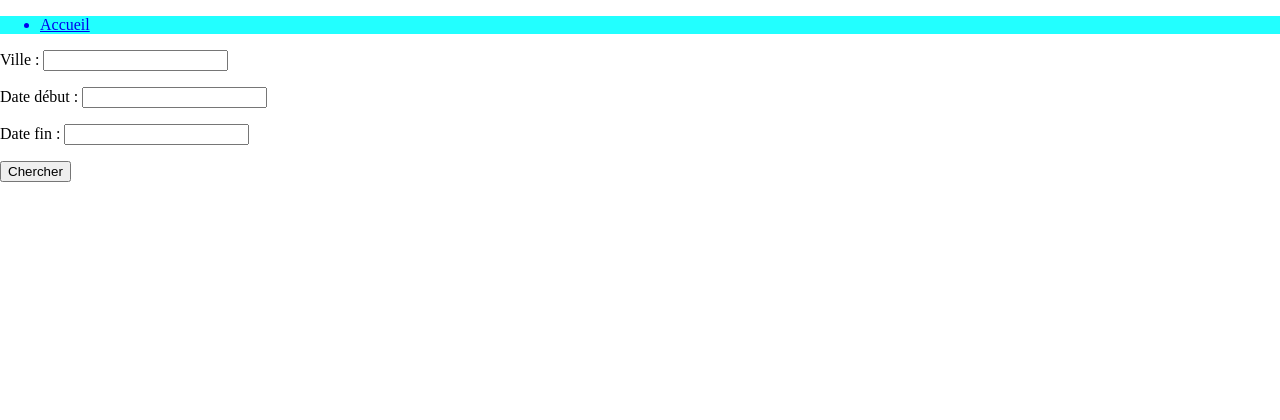
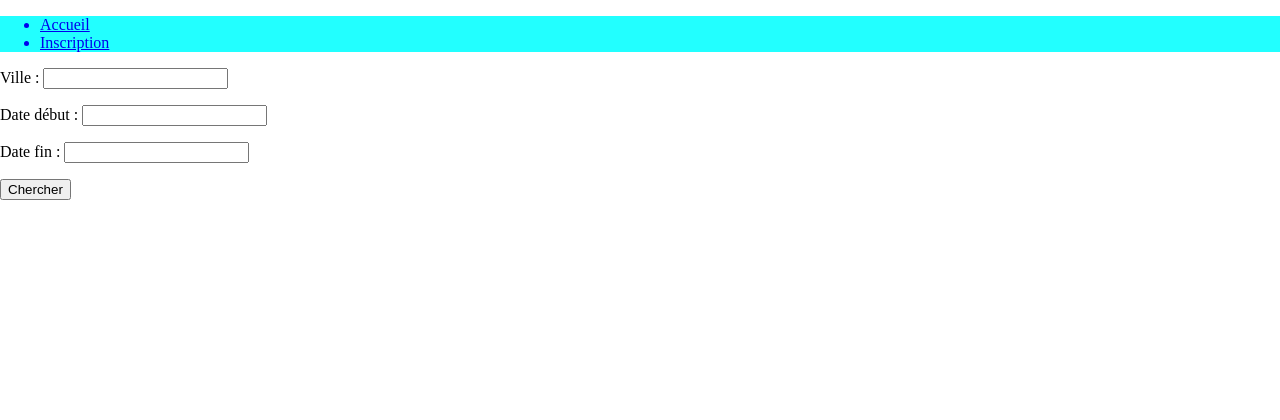
Before and after one commit to Alix-Eisenhardt/Trip, a PHP site: page / in a window 1280 px wide. Shown: the top 420 px of the page. Run offline with PHP 8.4, Linux system fonts and the light colour scheme; some libraries are stand-ins or nearby versions.

Commit message:
lien d'inscription ajouté au menu dans le header

```diff
--- a/view/header.php
+++ b/view/header.php
@@ -9,5 +9,6 @@
 	<header>
 		<ul>
 			<a href="."><li>Accueil</li></a>
+			<a href="index.php?r=abonne/inscription"><li>Inscription</li></a>
 		</ul>
 	</header>
```
